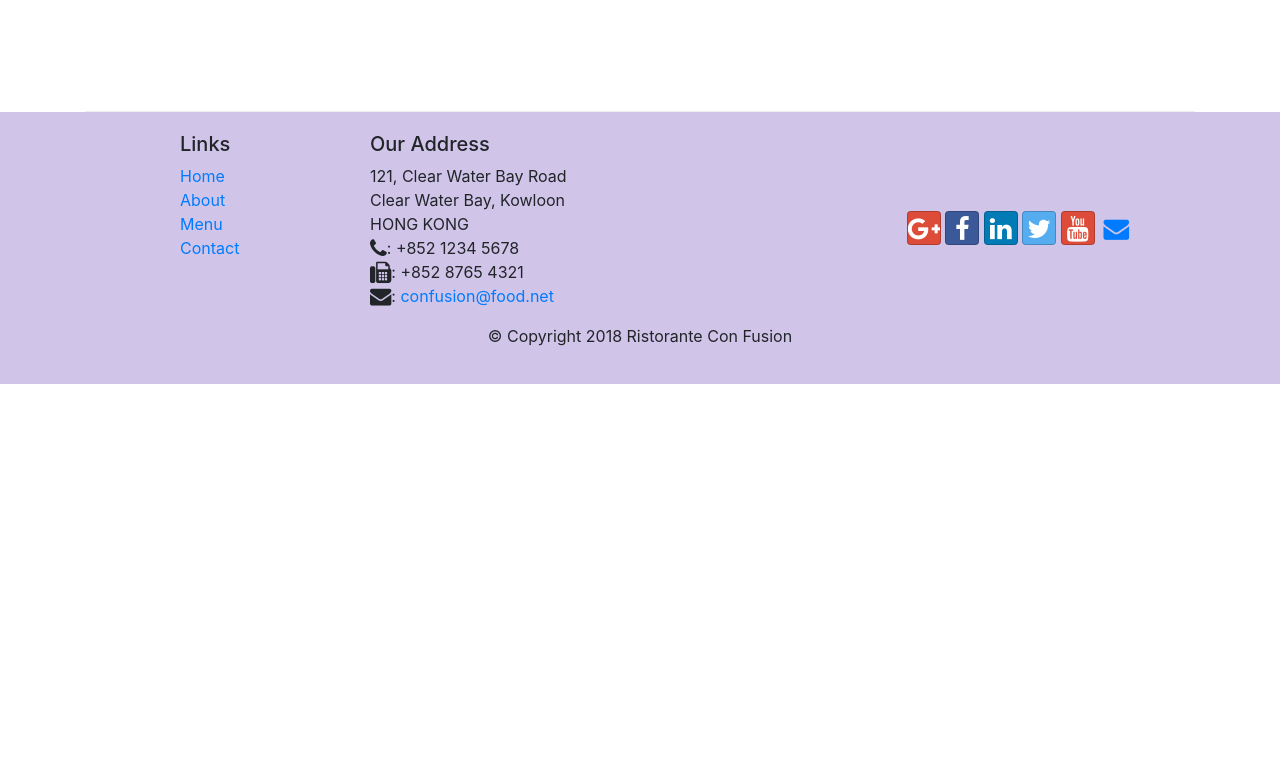
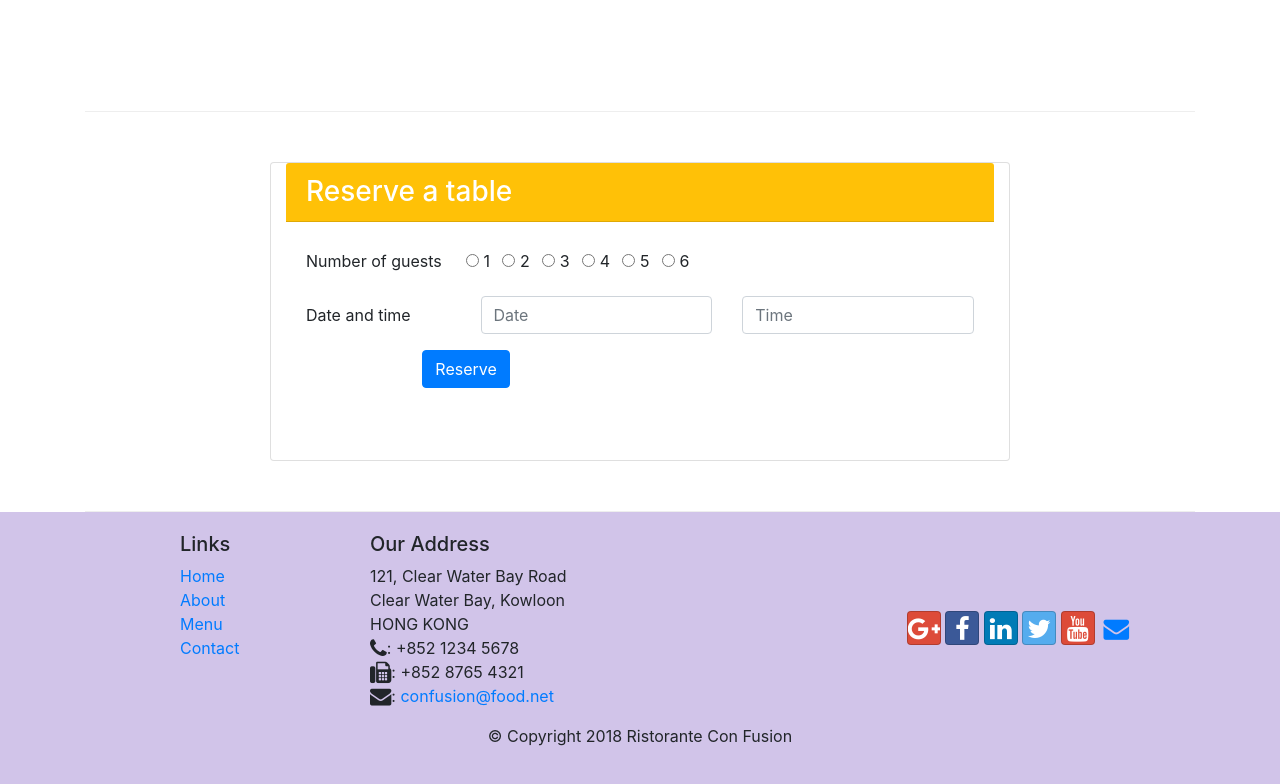
Before and after one commit to jean1977/confusion, a website: page index.html in a window 1280 px wide. Shown: the part 1422-2206 px from the top of the page. Before the commit the page ends 1806 px from the top, so only its background shows below. Drawn offline with nearby package versions, Linux system fonts and the light colour scheme.

Commit message:
assignement2

```diff
--- a/index.html
+++ b/index.html
@@ -39,9 +39,15 @@
                     <h1>Ristorante con Fusion</h1>
                     <p>We take inspiration from the World's best cuisines, and create a unique fusion experience. Our lipsmacking creations will tickle your culinary senses!</p>
                 </div>
-                <div column="col-12 col-sm align-self-center">
-                    <img src="img/logo.png" alt="" class="img-fluid">
+
+                <div class="col-12 col-sm align-self-center">
+                    <img src="img/logo.png" class="img-fluid">
                 </div>
+
+                <div class="col-12 col-sm align-self-center">
+                    <a class="btn btn-warning btn-sm btn-block"  href="#reservationtable"  role="button">Reserve table</a>
+                </div>
+
             </div>
         </div>
     </header>
@@ -63,13 +69,21 @@
         </div>
 
 
+
+
         <div class="row row-content align-items-center">
-            <div class="col-12 col-sm-4 order-sm-first col-md-3">
+            <div class="col-12 col-sm-4 col-md-3">
                 <h3>This Month's Promotions</h3>
             </div>
             <div class="col col-sm col-md">
-                <h2>Weekend Grand Buffet</h2>
-                <p class="d-none d-sm-block">Featuring mouthwatering combinations with a choice of five different salads, six enticing appetizers, six main entrees and five choicest desserts. Free flowing bubbly and soft drinks. All for just $19.99 per person </p>
+                <div class="media">
+                    <div class="media-body">
+                      <h2 class="mt-0">Weekend Grand Buffet<span class="badge badge-danger">NEW</span></h2>
+                    <p class="d-none d-sm-block">Featuring mouthwatering combinations with a choice of five different salads, six enticing appetizers, six main entrees and five choicest desserts. Free flowing bubbly and soft drinks. All for just $19.99 per person </p>
+                </div>
+                <img class="d-flex mr-3 img-thumbnail align-self-center" src="img/buffet.png" alt="buffet">
+            </div>
+
             </div>
         </div>
 
@@ -89,6 +103,64 @@
 
             </div>
         </div>
+        <div class = "row row-content justify-content-center" id="reservationtable">
+
+            <div class="card  col-sm-8" >
+                <h3 class="card-header bg-warning text-white">Reserve a table</h3>
+                <div class="card-body">
+                <form>
+
+                    <div class="form-group row">
+                        <label for="telnum" class="col-3 col-form-label">Number of guests</label>
+                        <div class="form-check form-check-inline">
+                            <input class="form-check-input" type="radio" name="inlineRadioOptions" id="inlineRadio1" value="option1">
+                            <label class="form-check-label" for="inlineRadio1">1</label>
+                          </div>
+                          <div class="form-check form-check-inline">
+                            <input class="form-check-input" type="radio" name="inlineRadioOptions" id="inlineRadio2" value="option2">
+                            <label class="form-check-label" for="inlineRadio2">2</label>
+                          </div>
+                          <div class="form-check form-check-inline">
+                            <input class="form-check-input" type="radio" name="inlineRadioOptions" id="inlineRadio3" value="option3">
+                            <label class="form-check-label" for="inlineRadio3">3</label>
+                          </div>
+                          <div class="form-check form-check-inline">
+                            <input class="form-check-input" type="radio" name="inlineRadioOptions" id="inlineRadio4" value="option4">
+                            <label class="form-check-label" for="inlineRadio4">4</label>
+                          </div>
+                          <div class="form-check form-check-inline">
+                            <input class="form-check-input" type="radio" name="inlineRadioOptions" id="inlineRadio5" value="option5">
+                            <label class="form-check-label" for="inlineRadio5">5</label>
+                          </div>
+                          <div class="form-check form-check-inline">
+                            <input class="form-check-input" type="radio" name="inlineRadioOptions" id="inlineRadio6" value="option6">
+                            <label class="form-check-label" for="inlineRadio6">6</label>
+                          </div>
+                    </div>
+                    <div class="form-group row">
+                        <label for="telnum" class="col-3  col-form-label">Date and time</label>
+                        <div class="col">
+                            <input type="text" class="form-control" id="datereservation" name="datereservation" placeholder="Date">
+                        </div>
+                        <div class="col">
+                            <input type="tel" class="form-control" id="timereservation" name="timereservation" placeholder="Time">
+                        </div>
+                    </div>
+
+
+                    <div class="form-group row">
+                        <div class="offset-md-2 col-md-10">
+                            <button type="submit" class="btn btn-primary">
+                                Reserve
+                            </button>
+                        </div>
+                    </div>
+
+                    </form>
+                </div>
+            </div>
+        </div>
+
     </div>
 
     <footer class="footer">
```
Also changed, not shown: aboutus.html (+1 -1 lines).
